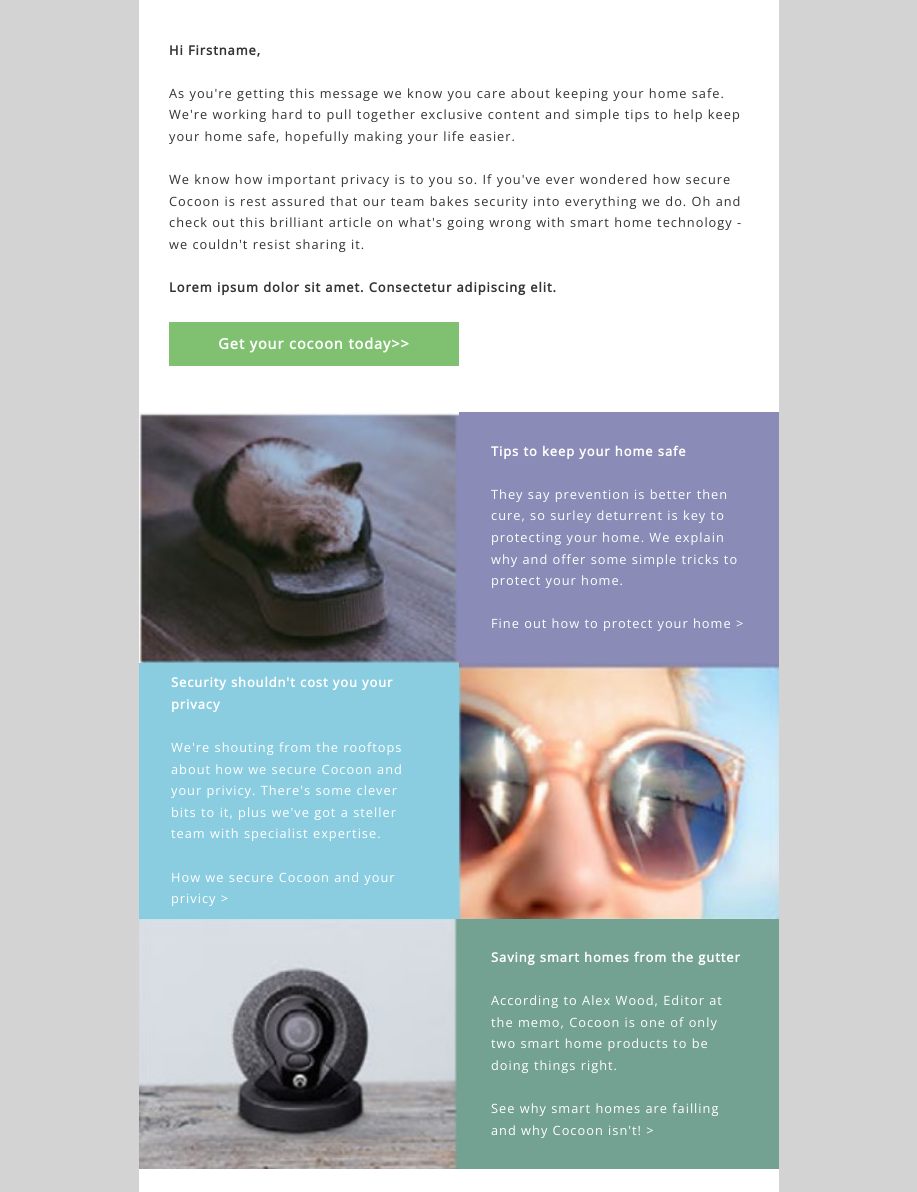
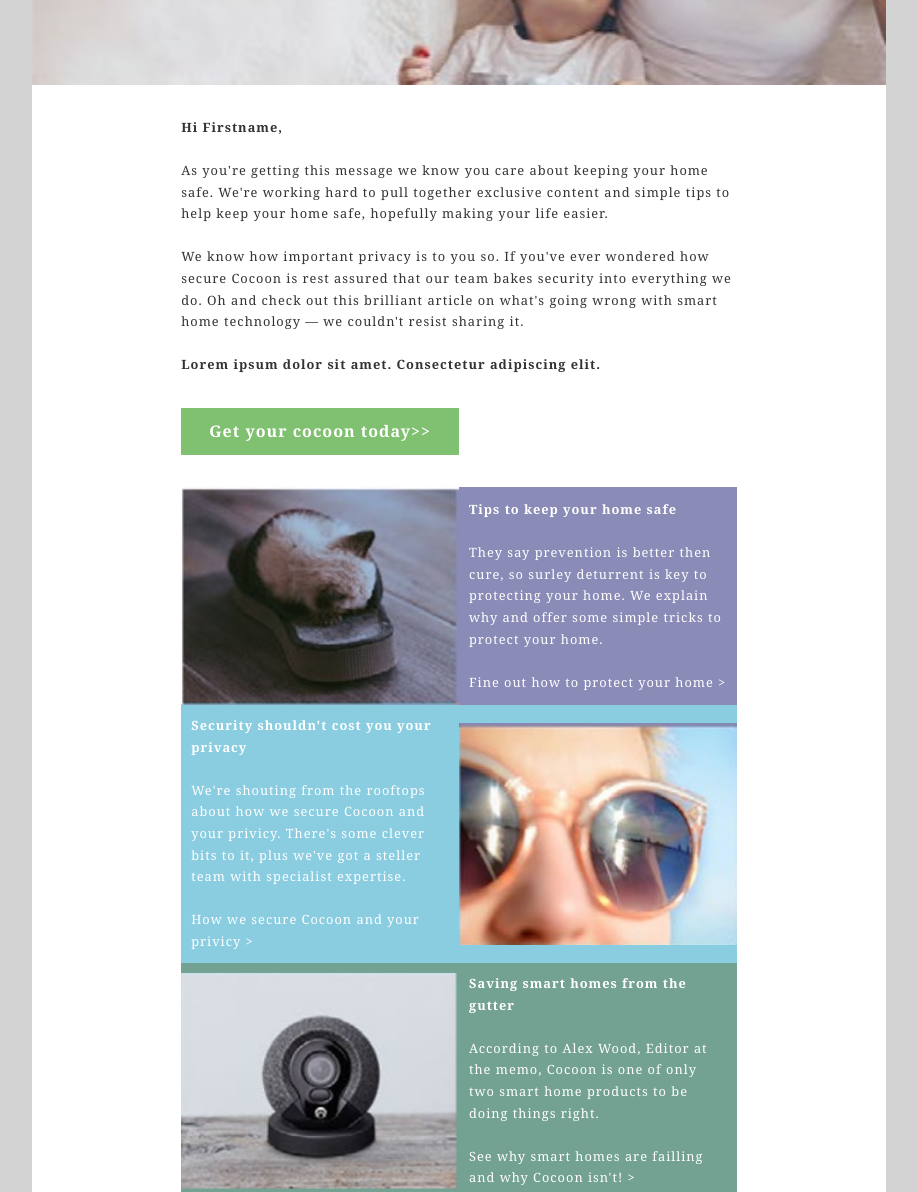
Before and after one commit to knowConfidence/Newsletter-Demo, a plain HTML site: page index.html in a window 1280 px wide. Shown: the part 340-1532 px from the top of the page, without its empty margins (181-1098 px from the left). Drawn offline with nearby package versions, Linux system fonts and the light colour scheme.

Commit message:
Add files via upload

```diff
--- a/index.html
+++ b/index.html
@@ -19,48 +19,50 @@
 
 <body>
 
-<section class="col-xs-12 container_center clamp">
-	<section class="col-xs-12 col-sm-10 col-md-6 clamp main_wrapper">
+<div class="col-xs-12 container_center clamp">
 
-	<section class="col-xs-12 welcome clamp">
-		<section class="col-xs-12 container_center cant_read clamp">
-			<div class="subtitle frame">Can't read this e-mail? <a href="">Click Here</a></div>
-		</section>
-		<section class="col-xs-12 welcome_image clamp">
-			<img class="img-responsive" src="images/peace.jpg" width="100%">
-		</section>
-		<section class="col-xs-12 welcome_msg">
-			<div class="frame">
+	<div class="col-xs-12 col-md-8 container_center clamp main_container">
+
+		<div class="col-xs-12 container_center frame title cant_read">
+			Can't read this e-mail? Click here
+		</div>
+
+		<div class="col-xs-12 clamp">
+			<img src="images/peace.jpg" width="100%">
+		</div>
+
+		<div class="col-xs-12 container_center frame message">
+			<div class="col-xs-11 col-sm-9 col-md-8 clamp">
 				<div class="text">
 					<div> <br> <b>Hi Firstname,</b> </div>
 
 					<div> <br>
-					As you're getting this message we know you care about keeping your home safe. We're working hard to pull together exclusive content and simple tips to help keep your home safe, hopefully making your life easier.
+						As you&#39re getting this message we know you care about keeping your home safe. We&#39re working hard to pull together exclusive content and simple tips to help keep your home safe, hopefully making your life easier.
 					</div>
 
 					<div> <br>
 						We know how important privacy is to you so. If you&#39ve ever wondered how secure Cocoon is
-					rest assured that our team bakes security into everything we do. Oh and check out this brilliant article on what's going wrong with smart home technology - we couldn't resist sharing it.
+						rest assured that our team bakes security into everything we do. Oh and check out this brilliant article on what&#39s going wrong with smart home technology &#8212 we couldn&#39t resist sharing it.
 					</div>
 
 					<div> <br> <b>Lorem ipsum dolor sit amet. Consectetur adipiscing elit.</b> </div>
 				</div>
 
-				<div class="col-xs-12 col-sm-8 col-md-6 container_center get_cocoon">
-					<div class="subtitle frame"><a href=""><b>Get your cocoon today>></b></a></div>
-				</div>
+				<div class="col-xs-12 clamp" style="height: 2em;">
 				</div>
 
-		</section>
+				<div class="col-xs-12 col-sm-8 col-md-6 container_center frame title get_button">
+					<b>Get your cocoon today>></b>
+				</div>
 
-	</section>
+				<div class="col-xs-12 clamp" style="height: 2em;">
+				</div>
 
-	<section class="col-xs-12 cards clamp">
-		<div class="col-xs-12 clamp wrapper v1" style='background-color:#8a8bb7; color: white;'>
-
-			<img class="w_image" src="images/homeSafe.jpg" width="100%">
-
-			<div class="w_text text">
+				<div class="col-xs-12 clamp card" style='background-color:#8a8bb7; color: white;'>
+					<div class="col-xs-6 col-sm-6 clamp image">
+						<img class="img-responsive i" src="images/homeSafe.jpg" width="100%">
+					</div>
+					<div class="col-xs-6 col-sm-6 frame text info">
 						<div> <b>Tips to keep your home safe</b> </div>
 
 						<div><br>
@@ -70,11 +72,10 @@
 
 						<div> <br> Fine out how to protect your home > </div>
 					</div>
+				</div>
 
-		</div>
-		<div class="col-xs-12 clamp wrapper v2" style='background-color:#8acde0; color: white;'>
-
-			<div class="w_text text">
+				<div class="col-xs-12 clamp card" style='background-color:#8acde0; color: white;'>
+					<div class="col-xs-6 col-sm-6 frame text info">
 						<div> <b>Security shouldn't cost you your privacy</b> </div>
 
 						<div> <br>
@@ -86,15 +87,16 @@
 							How we secure Cocoon and your privicy >
 						</div>
 					</div>
+					<div class="col-xs-6 col-sm-6 clamp image">
+						<img class="img-responsive" src="images/secureCocoon.jpg" width="100%">
+					</div>
+				</div>
 
-			<img class="w_image" src="images/secureCocoon.jpg" width="100%">
-
+				<div class="col-xs-12 clamp card" style='background-color:#73a192; color: white;'>
+					<div class="col-xs-6 col-sm-6 clamp image">
+						<img class="img-responsive" src="images/savingHomes.jpg" width="100%">
 					</div>
-		<div class="col-xs-12 clamp wrapper v1" style='background-color:#73a192; color: white;'>
-
-			<img class="w_image" src="images/savingHomes.jpg" width="100%">
-
-			<div class="w_text text">
+					<div class="col-xs-6 col-sm-6 frame text info">
 						<div> <b>Saving smart homes from the gutter</b> </div>
 
 						<div> <br>
@@ -106,12 +108,9 @@
 							See why smart homes are failling and why Cocoon isn't! >
 						</div>
 					</div>
+				</div>
 
-		</div>
-	</section>
-
-	<section class="col-xs-12 outtro clamp">
-		<div class="col-xs-12 text frame">
+				<div class="col-xs-12 frame text closing">
 					<div><br>
 						Thank you for your incredible support. We love hearing how we can improve what we do.
 						If you have any questions please get in touch any-time via email. Facebook. Twitter or our website&#39s live-chat.
@@ -121,23 +120,35 @@
 
 					<div> <br> <b style='color:#7fc170;'>Team Cocoon</b> </div>
 				</div>
-	</section>
 
-	<section class="col-xs-12 footer">
-		<div class="col-xs-8 text frame" style="color: white;">
+				<div class="col-xs-12 clamp" style="height: 1em;">
+				</div>
+
+				<div class="col-xs-12 clamp footer" style="background-color: grey;">
+
+					<div class="col-xs-8 col-md-9 frame">
+						<div class="col-xs-12 clamp text" style="color: white;">
 							<div>Unsubscribe | Privicy policy</div>
 							<div>Copyright &copy;2016 Cocoon Labs Ltd. 45 The Calls</div>
 							<div>Leeds LS2 7EY</div>
 						</div>
-		<div class="col-xs-4 col-sm-3 text f_right frame" style="color: white;">
+					</div>
+
+					<div class="col-xs-4 col-md-3 subtitle f_right frame" style="color: white;">
 						<i class="fa fa-envelope frame f_right" aria-hidden="true"></i>
 						<i class="fa fa-twitter frame f_right" aria-hidden="true"></i>
 						<i class="fa fa-facebook frame f_right" aria-hidden="true"></i>
 					</div>
-	</section>
 
-	</section>
-</section>
+				</div>
+
+			</div>
+
+		</div>
+
+	</div>
+
+</div>
 
 <script type="text/javascript" src="jScript.js"></script>
 
--- a/jScript.js
+++ b/jScript.js
@@ -12,27 +12,26 @@
 
 function resizeCard(){
 
-	$(".v1").find(".w_image").addClass("f_left");
-	$(".v1").find(".w_text").addClass("f_right");
+	$(".card").each(function(){
 
-	$(".v2").find(".w_image").addClass("f_right");
-	$(".v2").find(".w_text").addClass("f_left");
+		var card = $(this);
+		card.find("img").removeAttr("height");
 
-	$(".wrapper").each(function(){
+		var i_height = card.find(".image").outerHeight();
+		var t_height = card.find(".info").outerHeight();
+		var height = 0;
 
-		var image = $(this).find(".w_image");
-		var text = $(this).find(".w_text");
+		if(t_height > i_height){
 
-		image.removeClass("w_cen");
-		text.removeClass("w_cen");
-
-		if(image.outerHeight() > text.outerHeight()){
-			text.addClass("w_cen");
+			height = t_height;
+			card.find("img").attr("height", height+"px");
 		}
 		else{
-			image.addClass("w_cen");
+
+			height = i_height;
 		}
 
+		card.css("height", height);
 	});
 
 }
--- a/stylesheet.css
+++ b/stylesheet.css
@@ -1,10 +1,4 @@
-@import url('https://fonts.googleapis.com/css?family=Open+Sans');
 
-* {
-	padding: 0;
-	margin: 0;
-	border: 0;
-}
 .container_left{
 	display: flex;
 	flex-wrap: wrap;
@@ -31,34 +25,33 @@
     letter-spacing:1px;
 
     line-height: 1.6875;
-    font-family: 'Open Sans', sans-serif;
+    font-family: Georgia;
 }
 .subtitle{
 	font-size:90%;
     letter-spacing:1px;
 
     line-height: 1.6875;
-    font-family: 'Open Sans', sans-serif;
+    font-family: Georgia;
 }
 .text{
 	font-size: 80%;
 	letter-spacing: 1px;
 
 	line-height: 1.6875;
-	font-family: 'Open Sans', sans-serif;
+	font-family: Georgia;
 }
 .subText{
     font-size: 70%;
     letter-spacing: 1px;
 
     line-height: 1.6875;
-    font-family: 'Open Sans', sans-serif;
+    font-family: Georgia;
 }
 
 .clamp{
 	padding: 0;
     margin: 0;
-    border: 0;
 }
 
 .frame{
@@ -92,32 +85,15 @@
 html, body{
     font-size: 100%;
     line-height: 1.6875;
-    font-family: 'Open Sans', sans-serif;
+    font-family: Georgia;
     background-color: lightgrey;
 }
 
-.wrapper{
-}
-.w_image{
-	display: inline;
-	max-width: 50%;
-}
-.w_text{
-	display: inline;
-	max-width: 50%;
-	height: auto;
-}
-.w_cen{
-	position: absolute;
-	top: 50%;
-	transform: translateY(-50%);
-}
-
 .f_left{
-	float: left;
+    float:left;
 }
 .f_right{
-	float: right;
+    float:right;
 }
 
 .cant_read{
@@ -125,56 +101,36 @@
     color: white;
 }
 
-.cant_read a{
-    color: white;
-    text-decoration: none;
-}
-.cant_read a:hover{
-    color: white;
-    text-decoration: underline;
+.main_container{
+    background-color: white;
 }
 
-.main_wrapper{
-	background-color: white;
+.pre{
+    text-align: left;
+    white-space: pre-line;
+    word-break: keep-all;
 }
 
-.wrapper{
+.get_button{
+    background-color: #7fc170;
+    color: white;
 }
 
-.w_text{
-	padding: 0px 5%;
+.card{
+    border: none;
+    border-radius: 0px;
 }
 
-.welcome_msg{
-	padding: 20px;
+.image{
+    top: 50%;
+    transform: translateY(-50%);
+    overflow: hidden;
 }
 
-.get_cocoon{
-    background-color: #7fc170;
-    color: white;
-    margin-top: 4%;
-    text-decoration: none;
-}
-.get_cocoon a{
-    color: white;
-    text-decoration: none;
-}
-.get_cocoon a:hover{
-    text-decoration: underline;
-}
-
-
-.cards{
-	margin-top: 4%;
-}
-
-.outtro{
-	padding: 20px;
-	margin-top: 2%;
+.info{
+    top: 50%;
+    transform: translateY(-50%);
 }
 
 .footer{
-	margin-top: 4%;
-    padding: 20px 20px;
-	background-color: grey;
 }
```
Lines whose indentation alone changed are shown as unchanged.
